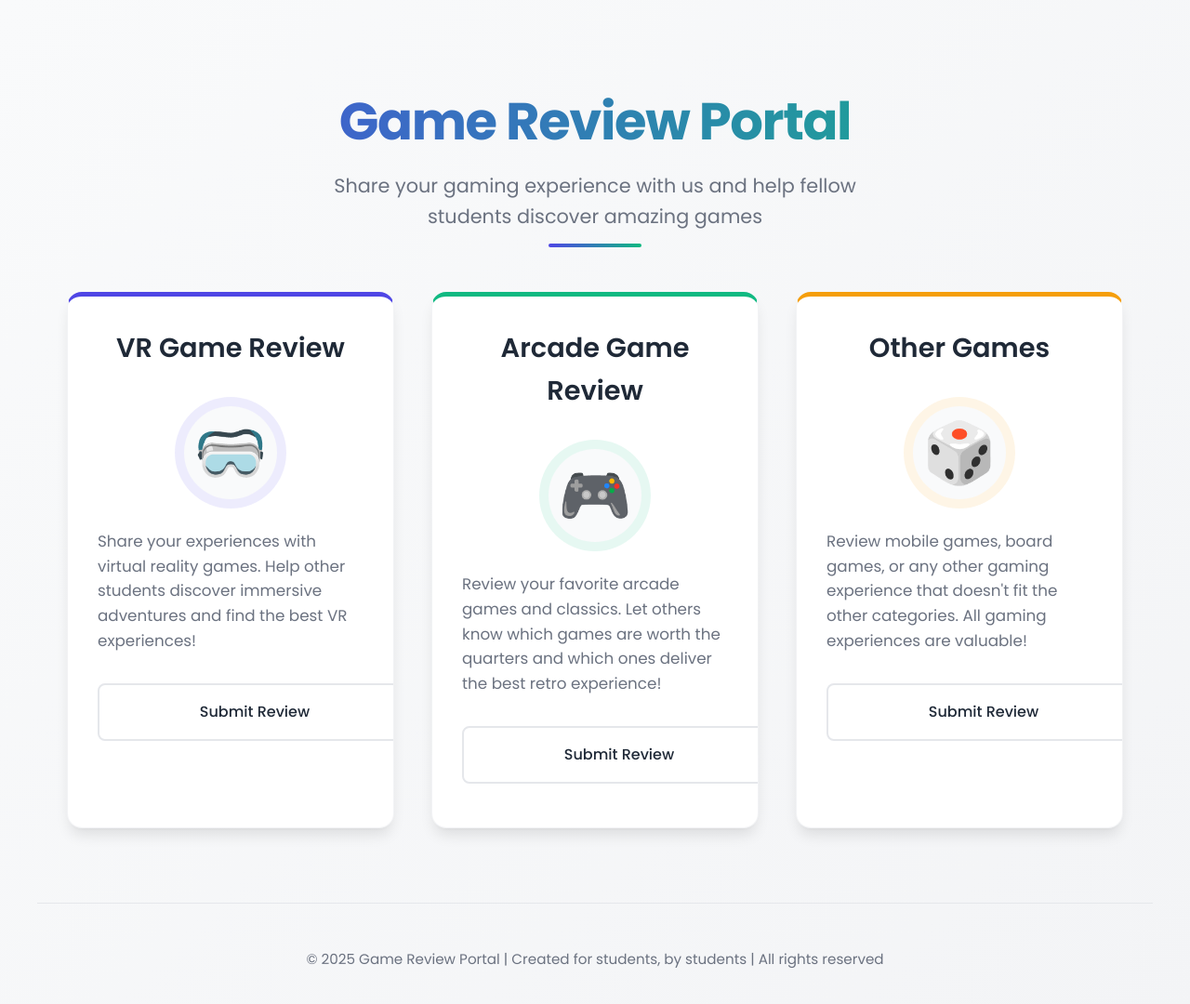
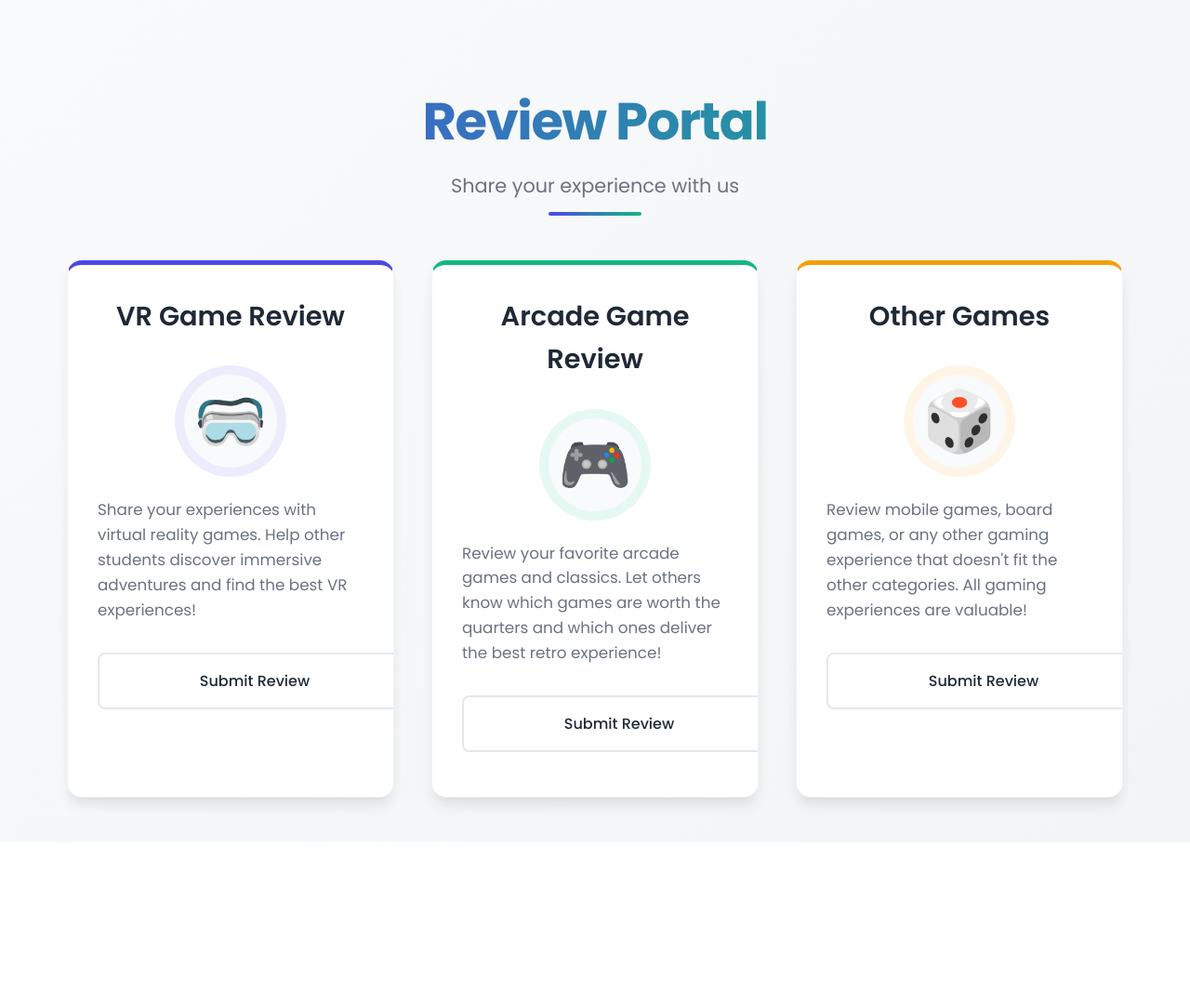
Before and after one commit to Afthab33/VRReview_Portal, a plain HTML site: page index.html in a window 1280 px wide. Shown: the whole page at 93% size. After the commit the page ends 906 px from the top, so only its background shows below. Drawn offline with Linux system fonts and the light colour scheme.

Commit message:
Update index.html

```diff
--- a/index.html
+++ b/index.html
@@ -249,8 +249,8 @@
 <body>
   <div class="container">
     <header>
-      <h1>Game Review Portal</h1>
-      <p class="subtitle">Share your gaming experience with us and help fellow students discover amazing games</p>
+      <h1>Review Portal</h1>
+      <p class="subtitle">Share your experience with us</p>
     </header>
 
     <div class="cards-container">
@@ -290,10 +290,6 @@
         </div>
       </div>
     </div>
-
-    <footer>
-      <p>&copy; 2025 Game Review Portal | Created for students, by students | All rights reserved</p>
-    </footer>
   </div>
 </body>
 </html>
```
